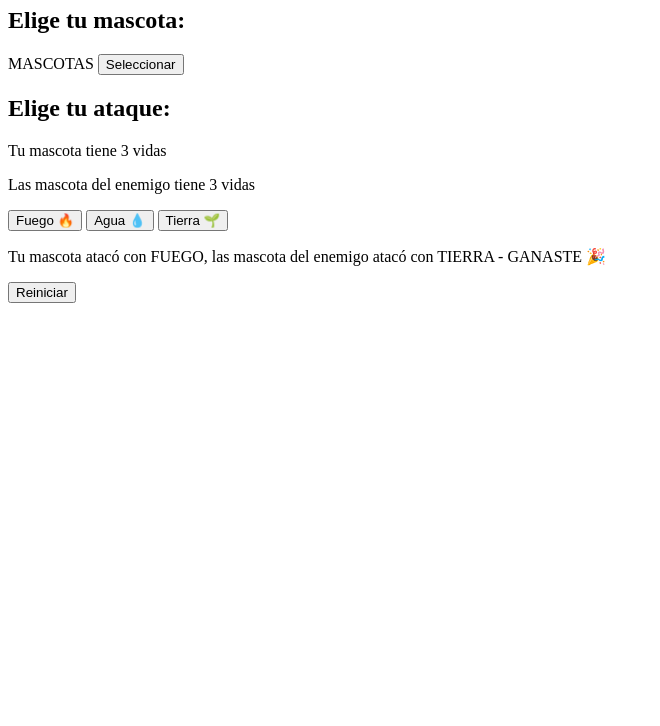
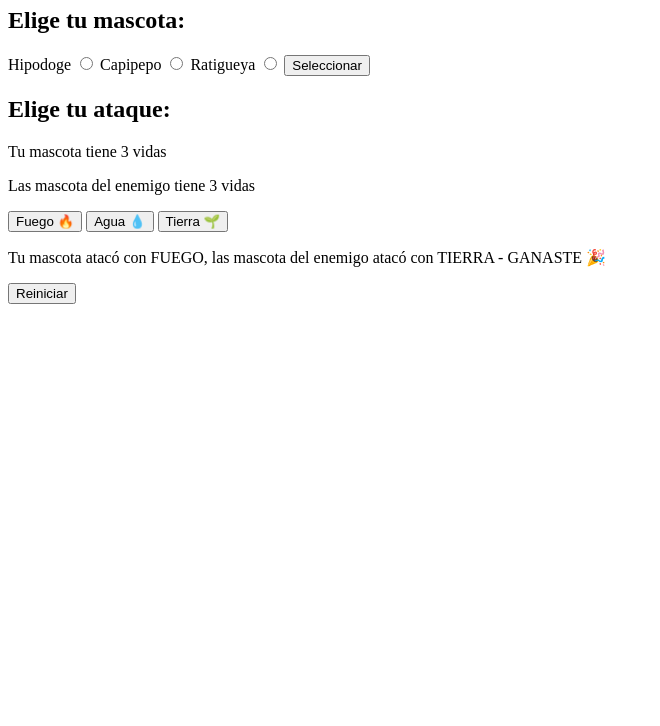
Before and after one commit to devmannez/mokepon, a plain HTML site: page index.html in a window 1280 px wide. Shown: the part 74-800 px from the top of the page, without its empty margins (0-660 px from the left). Drawn offline with Linux system fonts and the light colour scheme.

Commit message:
Update index.html

```diff
--- a/index.html
+++ b/index.html
@@ -10,7 +10,14 @@
         <section id="seleccionar-mascota">
             <h2>Elige tu mascota:</h2>
 
-            MASCOTAS
+            <label for="hipodoge">Hipodoge</label>
+            <input type="radio" name="mascota" id="hipodoge" />
+
+            <label for="capipepo">Capipepo</label>
+            <input type="radio" name="mascota" id="capipepo" />
+
+            <label for="ratigueya">Ratigueya</label>
+            <input type="radio" name="mascota" id="ratigueya" />
 
             <button>Seleccionar</button>
         </section>
```
